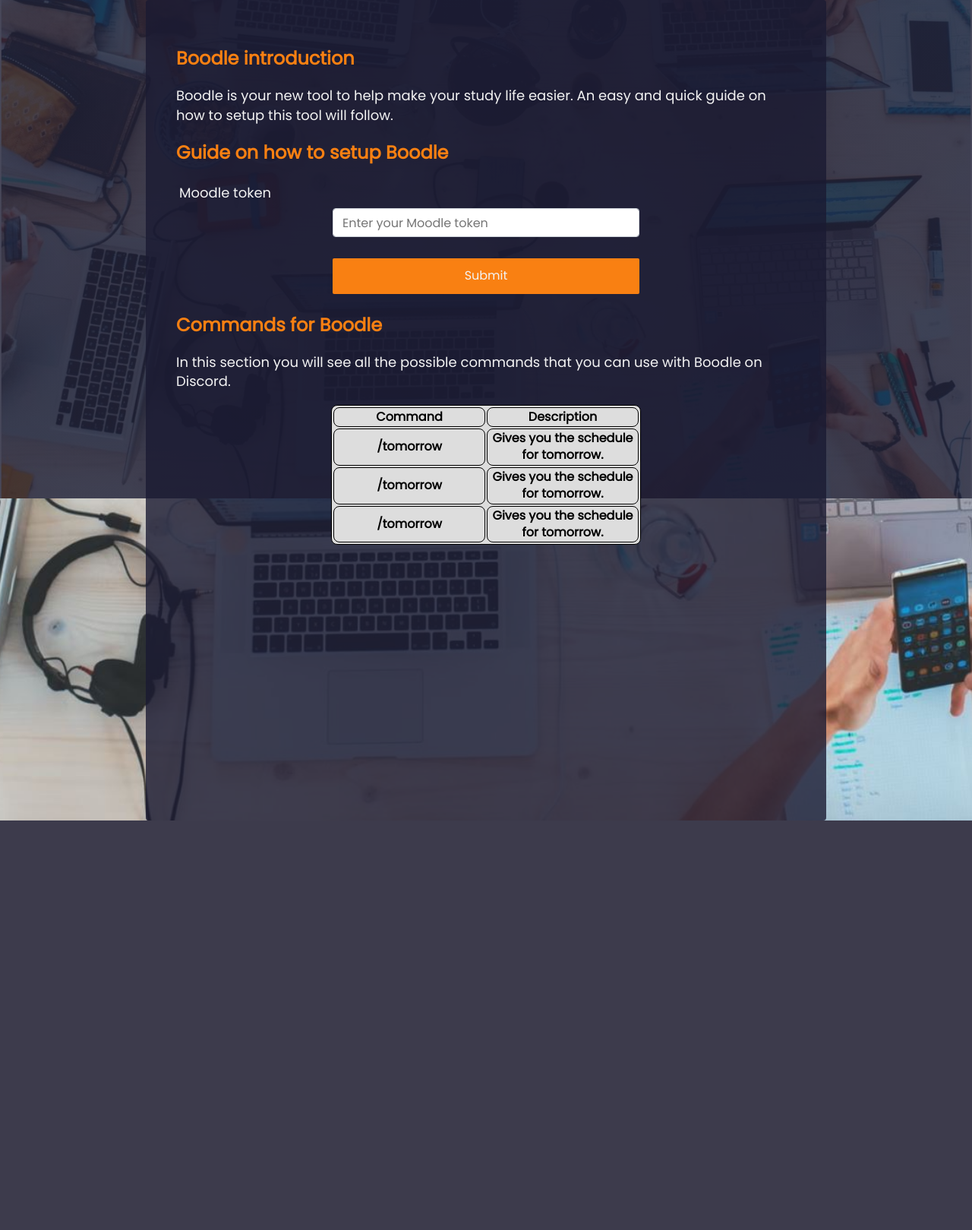
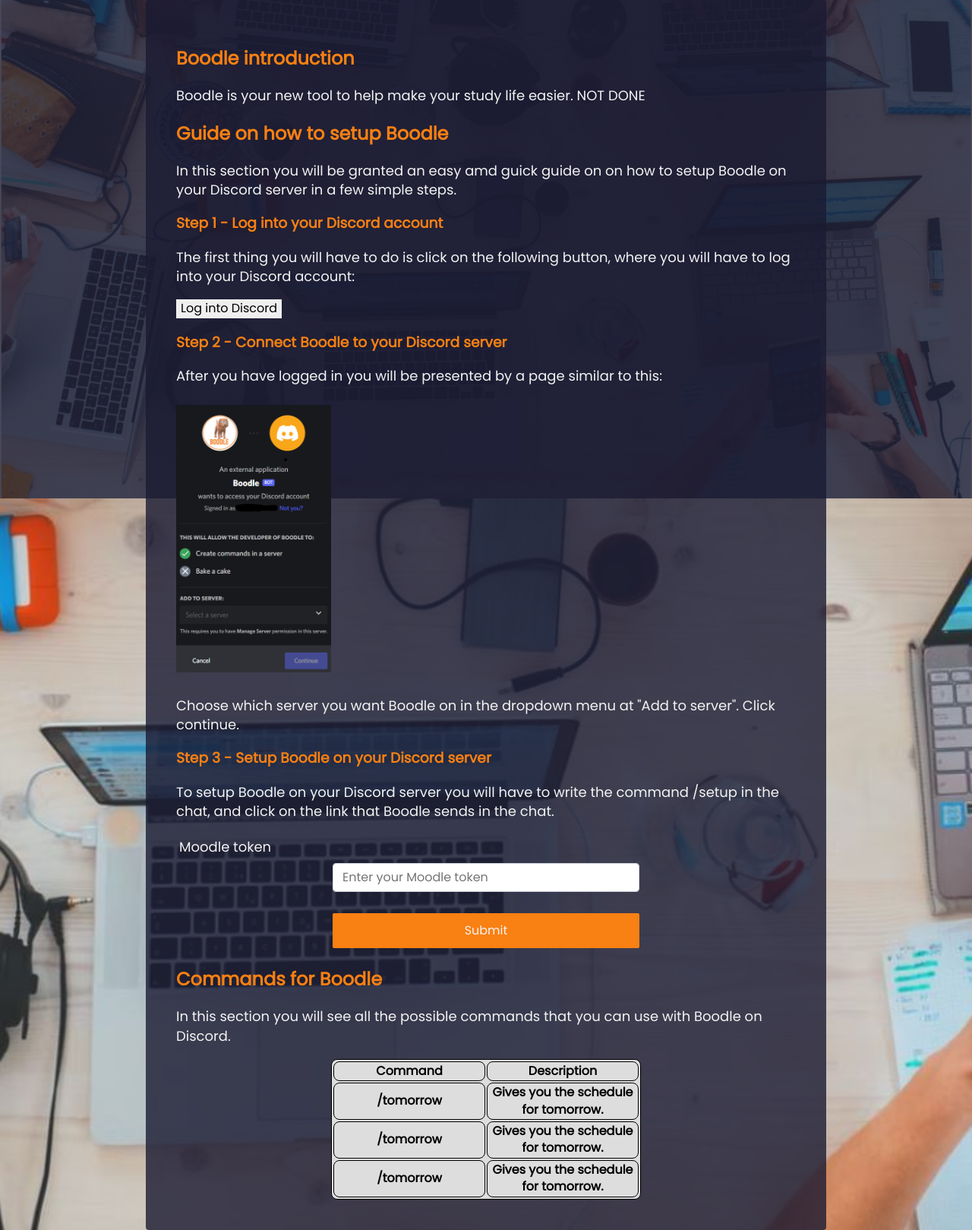
Before and after one commit to mikkelklitlund/Boodle, a PHP site: page /resources/webpage.html in a window 1280 px wide. Shown: the part 144-1763 px from the top of the page at 76% size. Before the commit the page ends 1224 px from the top, so only its background shows below. Run offline with PHP 8.4, Linux system fonts and the light colour scheme; lists and menus that the app fills with data are empty.

Commit message:
setup guide
Setup guide

```diff
--- a/website/resources/css/css-style.css
+++ b/website/resources/css/css-style.css
@@ -68,7 +68,6 @@
   line-height: 1.4;
   color: var(--color-white);
   margin: 0;
-  background: var(--color-white);
   background-image: url(/website/resources/images/backgroundimage.JPG);
   background-size: cover;
   background-repeat: no-repeat;
@@ -89,7 +88,8 @@
   background: var(--color-white);
   background-image: linear-gradient(
       115deg,
-      var(--color-darkblue-alpha, 0.95), var(--color-darkblue-alpha, 0.9)
+      var(--color-darkblue-alpha, 0.95),
+      var(--color-darkblue-alpha, 0.9)
     ),
     url(/website/resources/images/backgroundimage.JPG);
   background-size: cover;
@@ -101,7 +101,7 @@
   font-size: 1.125rem;
 }
 
-h2 {
+h2, h3 {
   color: var(--color-orange);
 }
 
@@ -139,13 +139,13 @@
     max-width: 720px;
   }
 }
-
+/*
 .header {
   padding: 0 0.625rem;
   margin-bottom: 1.875rem;
   text-align: center;
 }
-/*
+
 .description {
   font-style: italic;
   font-weight: 200;
@@ -173,7 +173,7 @@
 @media (min-width: 480px) {
   form {
     padding: 2.5rem;
-    height: 1000px;
+    height: fit-content;
   }
 }
 
@@ -225,7 +225,7 @@
   background: var(--color-orange);
   color: inherit;
   border-radius: 2px;
-  cursor: grab;
+  cursor: pointer;
   margin-left: auto;
   margin-right: auto;
 }
@@ -244,3 +244,8 @@
   margin-right: auto;
 
 }
+
+/* Images */
+.guideimg {
+  width: 25%;
+}
--- a/website/resources/webpage.html
+++ b/website/resources/webpage.html
@@ -36,14 +36,48 @@
           <h2>Boodle introduction</h2>
         </section>
         <p>
-          Boodle is your new tool to help make your study life easier. An easy
-          and quick guide on how to setup this tool will follow.
+          Boodle is your new tool to help make your study life easier. NOT DONE
         </p>
       </div>
 
       <section id="guide">
         <h2>Guide on how to setup Boodle</h2>
+        <p>
+          In this section you will be granted an easy amd guick guide on on how
+          to setup Boodle on your Discord server in a few simple steps.
+        </p>
+        <h3>Step 1 - Log into your Discord account</h3>
+        <p>
+          The first thing you will have to do is click on the following button,
+          where you will have to log into your Discord account:
+        </p>
+        <input
+          type="button"
+          value="Log into Discord"
+          onclick="location.href ='https://discord.com/api/oauth2/authorize?client_id=953227423862890526&permissions=292058032192&scope=bot%20applications.commands'; "
+        />
+        <h3>Step 2 - Connect Boodle to your Discord server</h3>
+        <p>
+          After you have logged in you will be presented by a page similar to
+          this: <br /><br />
+          <img
+            id="connectboodle"
+            class="guideimg"
+            src="./images/Boodle_login_screen.png"
+            alt="Connect Boodle to Discord server"
+          />
+          <br /><br />
+          Choose which server you want Boodle on in the dropdown menu at "Add to
+          server". Click continue.
+        </p>
+        <h3>Step 3 - Setup Boodle on your Discord server</h3>
+        <p>
+          To setup Boodle on your Discord server you will have to write the
+          command /setup in the chat, and click on the link that Boodle sends in
+          the chat.
+        </p>
       </section>
+
       <div class="form-group">
         <label id="name-label" class="name-label" for="name"
           >Moodle token</label
@@ -94,9 +128,10 @@
         </table>
       </section>
     </form>
+    <script src="/website/js/Formfetcher.js"></script>
   </body>
-  <script src="/website/js/Formfetcher.js"></script>
 </html>
+
 <!--
       <div class="form-group">
         <p>Which option best describes your current role?</p>
```
Also changed, not shown: website/resources/images/Boodle_login_screen.png (added).
